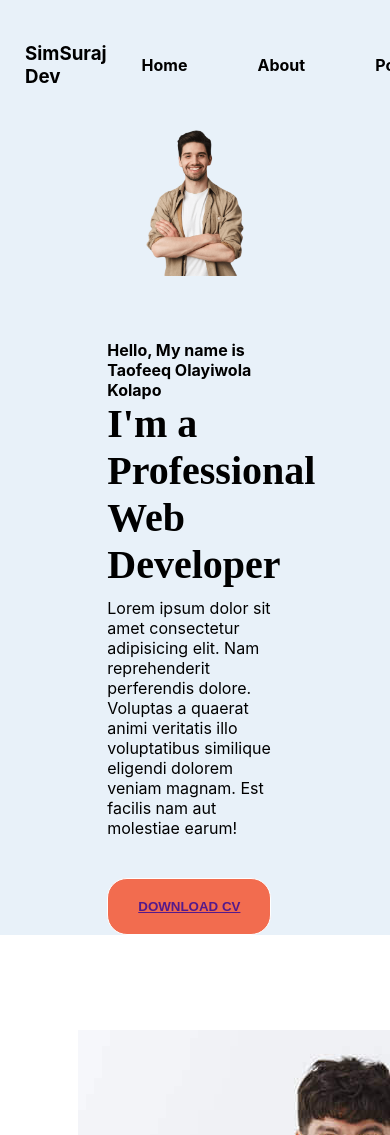
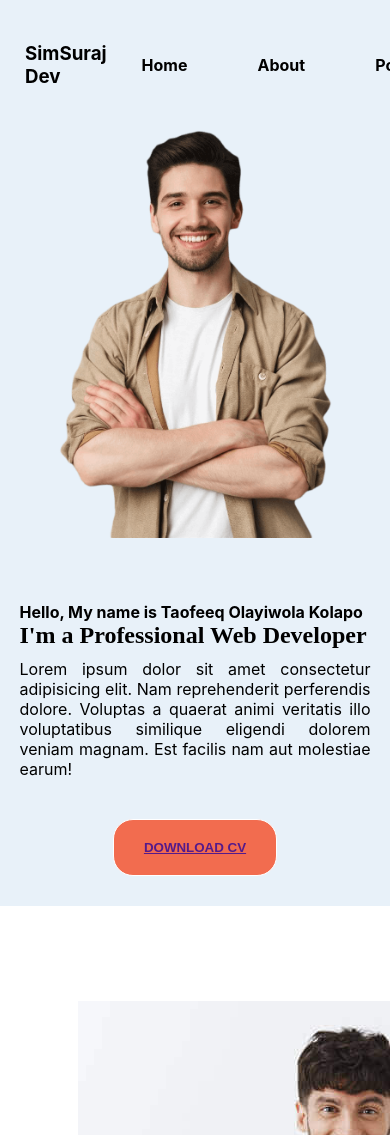
Before and after one commit to Taofeeq001/My-Portfolio, a React (Create React App) app: page / in a window 390 px wide. Shown: the top 1135 px of the page. Built offline with nearby package versions, Linux system fonts and the light colour scheme; a web font is replaced by a local one.

Commit message:
updating hero responsiveness

```diff
--- a/src/Components/Pages/Hero/Hero.css
+++ b/src/Components/Pages/Hero/Hero.css
@@ -46,7 +46,9 @@
     left: 5%;
 }
 .stars img{
-    animation: 4s anim infinite;
+    animation-duration: 4s;
+    animation-name: anim;
+    animation-iteration-count: infinite;
     width: 150%;
 }
 @keyframes anim {
@@ -65,9 +67,27 @@
     .hero-content{
         flex-direction: column-reverse;
         padding-left: 0;
+        align-items: center;
     }
     .stars{
         display: none;
     }
+    .content-detail{
+        align-content: center;
+    }
+    .content-paragraph{
+        width: 90%;
+        text-align: justify;
+        align-items: center;
+    }
+    .hero-content img{
+        width: 70%;
+    }
+    .content-paragraph button{
+        margin-bottom: 30px;
+    }
+    .content-detail h2{
+        font-size: x-large;
+    }
 
 }
```
